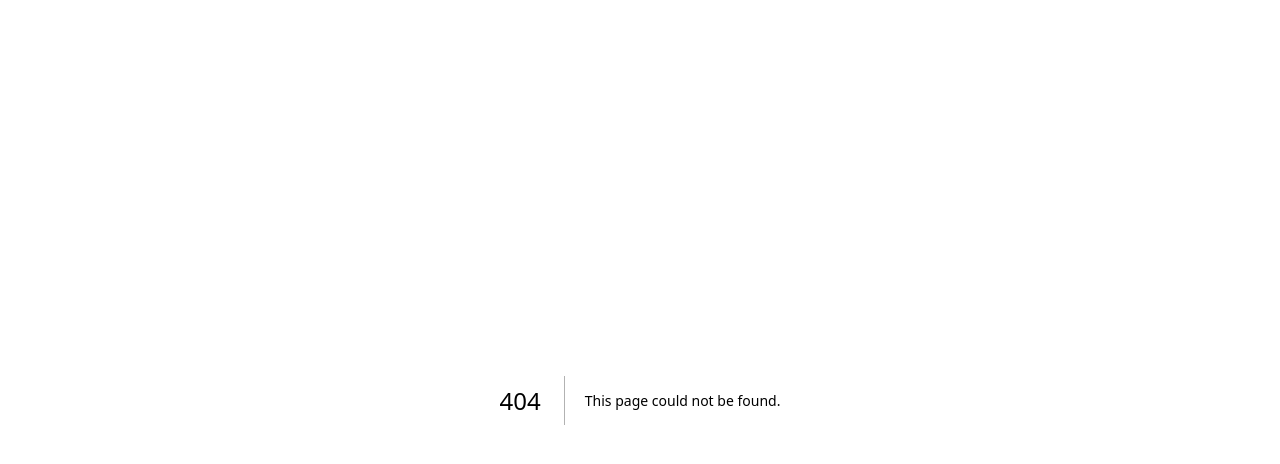
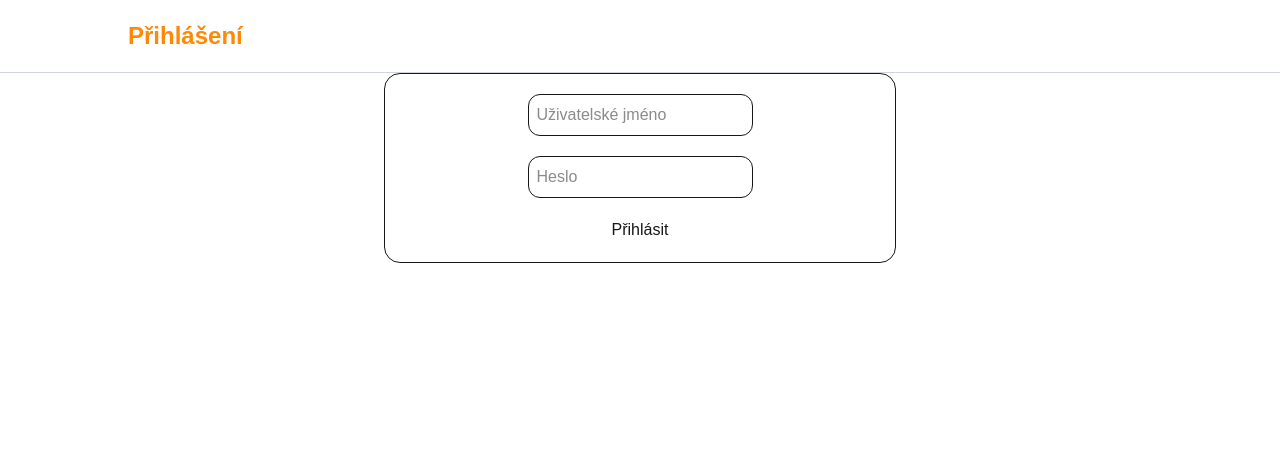
Before and after one commit to ulricht01/Is, a Next.js app in the folder web/: page /login in a window 1280 px wide. Before the commit this address had no page. Shown: the top 464 px of the page. Built offline with nearby package versions, Linux system fonts and the light colour scheme.

Commit message:
added login, without logic

```diff
--- /dev/null
+++ b/web/app/login/page.tsx
@@ -0,0 +1,32 @@
+"use client"
+
+import Container from "@/components/PagesStructure/Container"
+import { useState } from "react"
+import LoginForm from "@/components/Login/LoginForm";
+
+export default function Login(){
+
+    const [toggleLogin, setToggleLogin] = useState(true)
+    const [username, setUsername] = useState("")
+    const [password, setPassword] = useState("")
+
+    const onChangeUsername = (e) => {
+        setUsername(e.target.value)
+    }
+
+    const onChangePassowrd = (e) => {
+        setPassword(e.target.value)
+    }
+
+
+    const handleLogin = () => {
+        console.log("Not implemented")
+    }
+
+    return(
+        <Container title="Přihlášení">
+            <LoginForm setUsername={onChangeUsername} setPassword={onChangePassowrd} username={username} password={password} handleLogin={handleLogin}></LoginForm>
+
+        </Container>
+    )
+}
--- /dev/null
+++ b/web/components/Login/LoginForm.tsx
@@ -0,0 +1,9 @@
+export default function LoginForm({username, password, setUsername, setPassword, handleLogin} : {setUsername : React.ChangeEventHandler<HTMLInputElement, HTMLInputElement>, setPassword: React.ChangeEventHandler<HTMLInputElement, HTMLInputElement> ,username: string, password: string, handleLogin : React.MouseEventHandler<HTMLButtonElement>}){
+    return(
+        <div className="mx-auto flex flex-col justify-center items-center w-1/2 border-1 rounded-2xl gap-5 p-5">
+            <input onChange={setUsername} value={username} type="text" placeholder="Uživatelské jméno" className="border-1 p-2 rounded-xl"/>
+            <input onChange={setPassword} value={password} type="password" placeholder="Heslo" className="border-1 p-2 rounded-xl"/>
+            <button onClick={handleLogin}>Přihlásit</button>
+        </div>
+    )
+}
```
